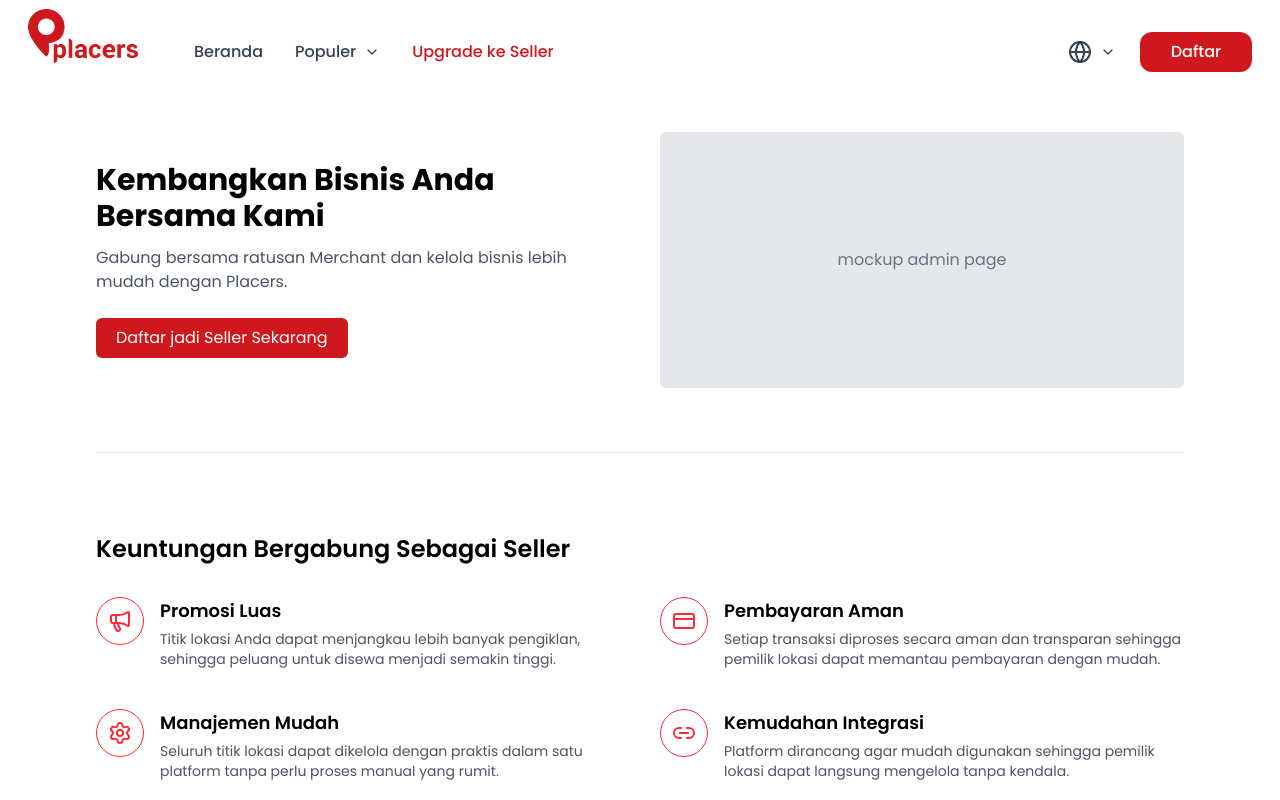
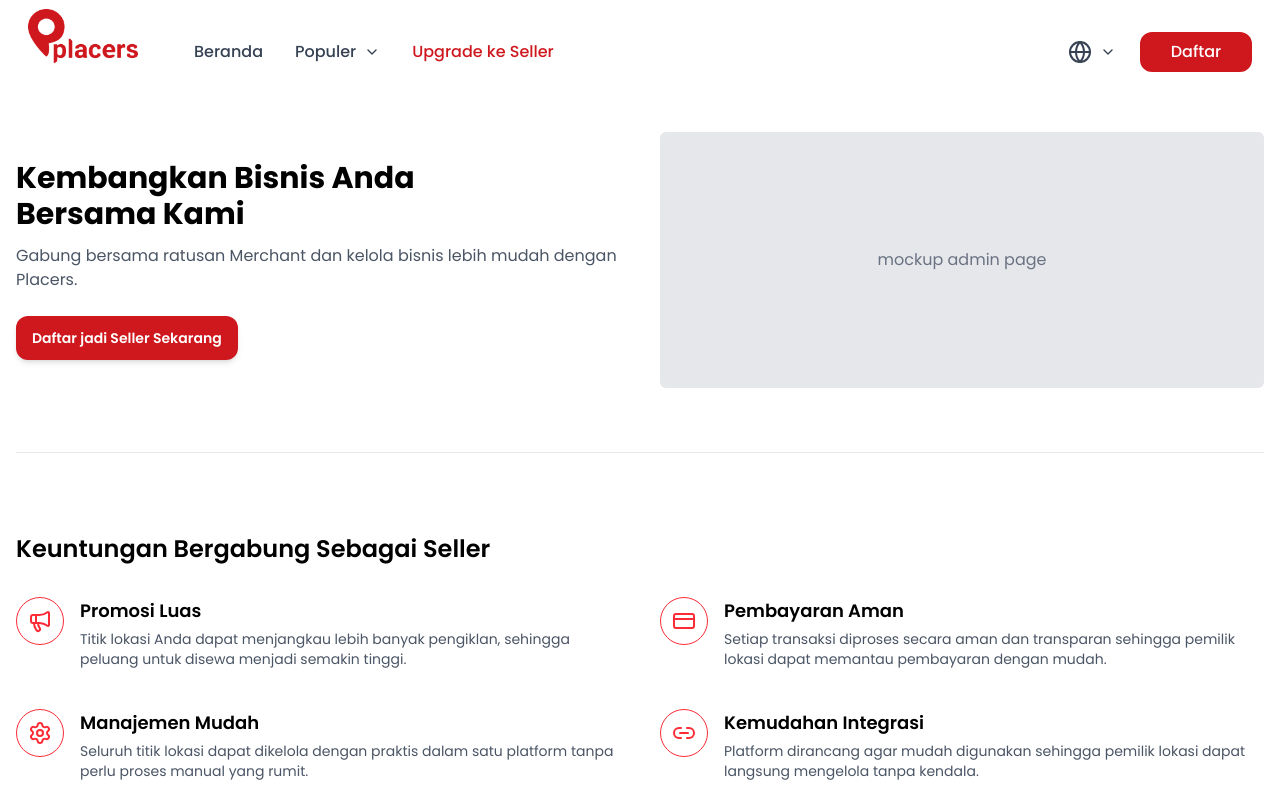
Before and after one commit to Utero-Interns/placers-website, a Next.js app: page /seller in a window 1280 px wide. Shown: the top 800 px of the page. Built offline with nearby package versions, Linux system fonts and the light colour scheme; no server answers.

Commit message:
style: update SellerPage layout and enhance text styling for improved readability

```diff
--- a/app/seller/page.tsx
+++ b/app/seller/page.tsx
@@ -7,19 +7,19 @@ export default function SellerPage() {
     return (
         <div className="flex flex-col min-h-screen bg-white">
             <Navbar />
-            <main className="px-6 md:px-16 lg:px-24 py-12 text-black">
+            <main className="container mx-auto px-4 py-12 text-black">
 
                 {/* Hero Section */}
                 <section className="grid grid-cols-1 md:grid-cols-2 gap-10 items-center">
                     <div>
-                        <h1 className="text-2xl md:text-3xl font-bold mb-3">
+                        <p className="text-2xl md:text-3xl font-bold mb-3">
                             Kembangkan Bisnis Anda <br /> Bersama Kami
-                        </h1>
-                        <p className="text-gray-600 mb-6">
+                        </p>
+                        <p className="text-gray-600 mb-6 text-base">
                             Gabung bersama ratusan Merchant dan kelola bisnis lebih mudah dengan Placers.
                         </p>
                         <Link href="/seller/register">
-                            <button className="bg-[var(--color-primary)] hover:bg-red-700 text-white rounded-md px-5 py-2 text-base">
+                            <button className="font-semibold text-center text-white bg-[var(--color-primary)] rounded-[12px] text-sm py-3 px-4 transition-all duration-300 hover:scale-105 hover:shadow-xl hover:brightness-110 active:scale-95 shadow-md">
                                 Daftar jadi Seller Sekarang
                             </button>
                         </Link>
```
